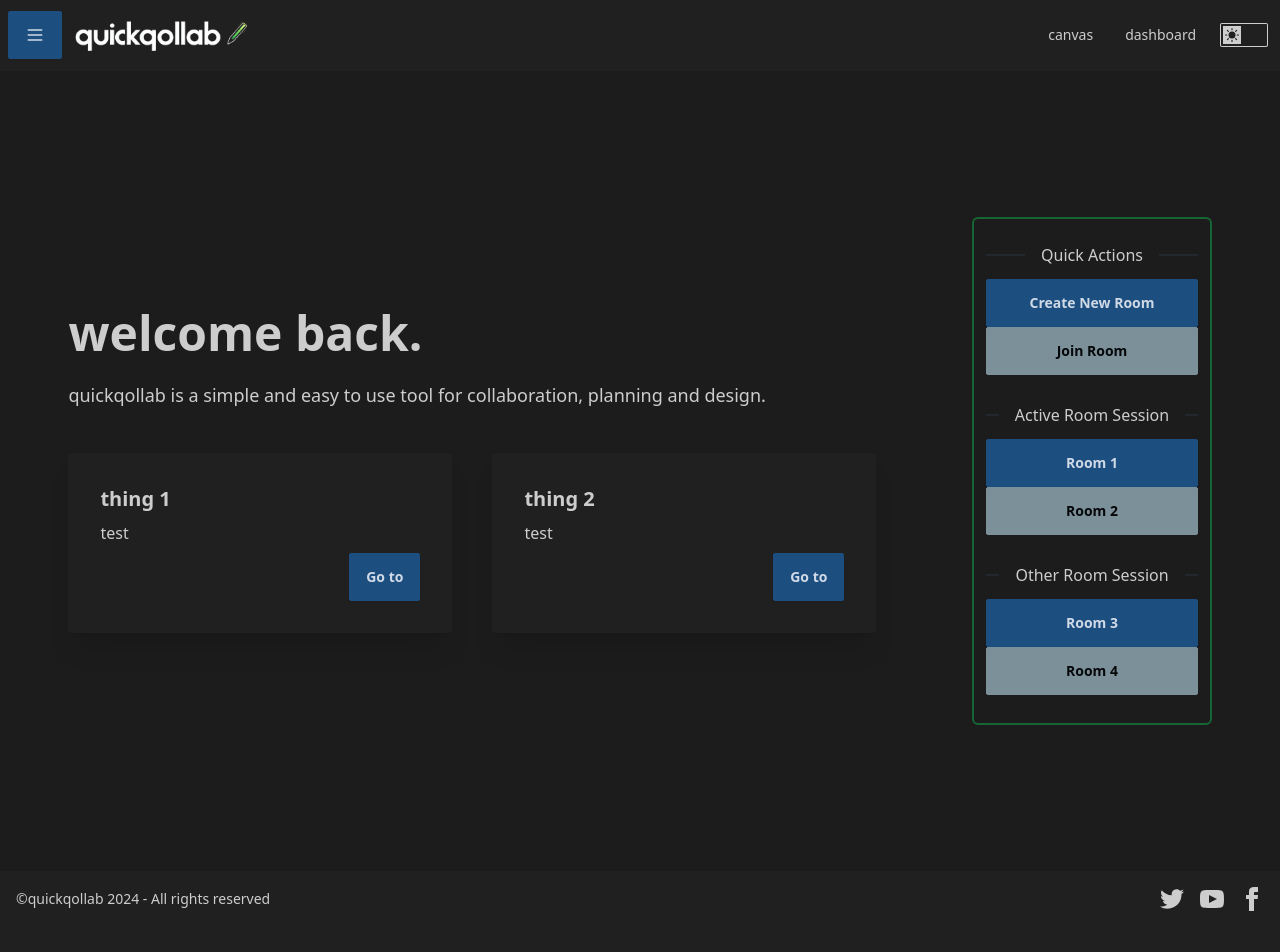
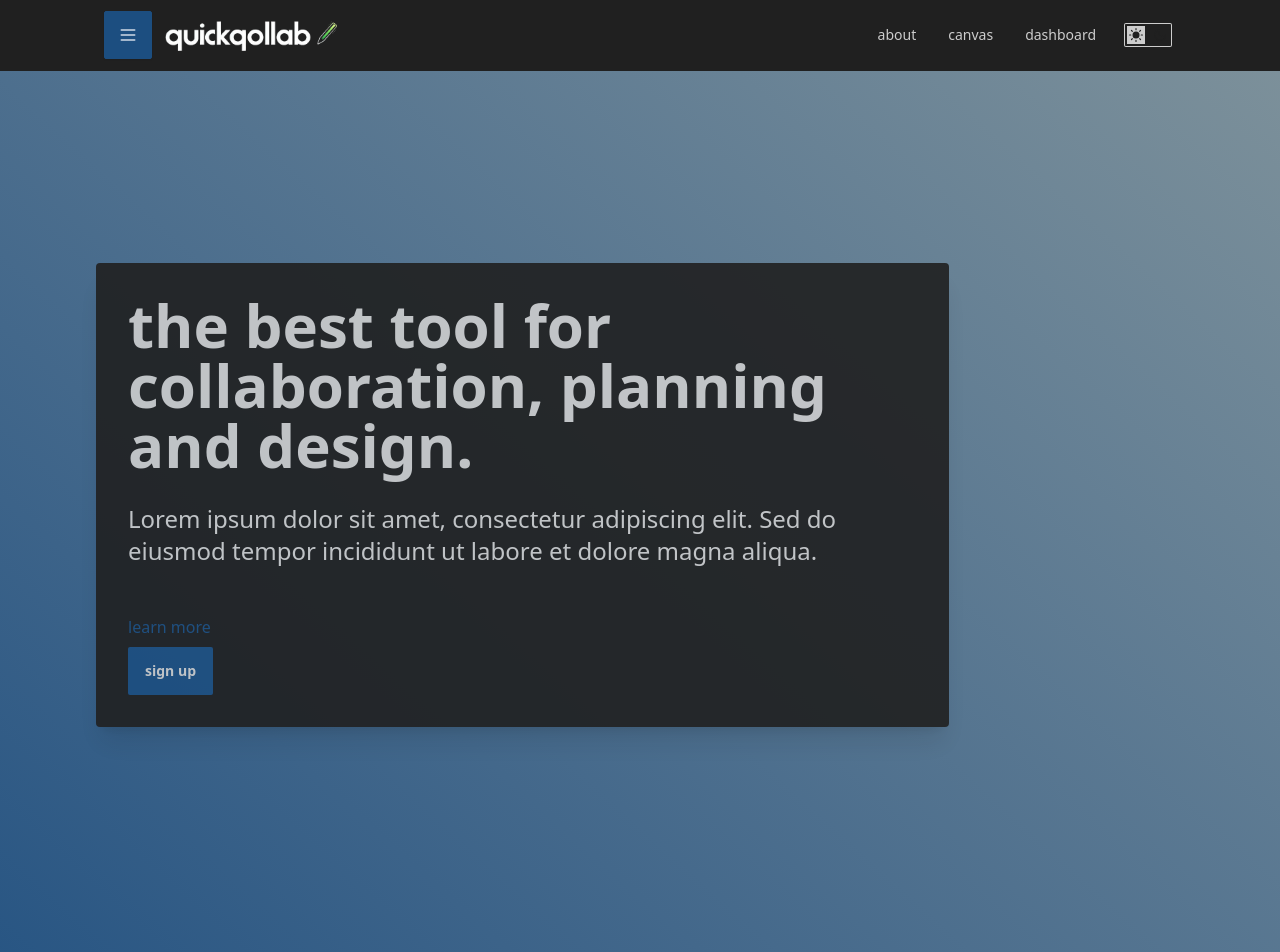
Before and after one commit to ryanshz/quickqollab, a React (Create React App) app: page / in a window 1280 px wide. Shown: the top 952 px of the page. Before the commit the page ends 927 px from the top, so only its background shows below. Built offline with nearby package versions, Linux system fonts and the light colour scheme.

Commit message:
changed alignment and color of header/footer, designed index page draft

```diff
--- a/src/components/ui/Footer.jsx
+++ b/src/components/ui/Footer.jsx
@@ -3,11 +3,11 @@ import { Link } from 'react-router-dom';
 
 const Footer = () => {
 	return (
-		<footer className='footer items-center p-4'>
-			<aside className='items-center grid-flow-col'>
+		<footer className='footer items-center p-4 bg-base-100'>
+			<aside className='items-center grid-flow-col ml-24'>
 				<p>&copy;quickqollab 2024 - All rights reserved</p>
 			</aside>
-			<nav className='grid-flow-col gap-4 md:place-self-center md:justify-self-end'>
+			<nav className='grid-flow-col gap-4 md:place-self-center md:justify-self-end mr-24'>
 				<Link to='/'>
 					<svg
 						xmlns='http://www.w3.org/2000/svg'
--- a/src/components/ui/Navbar.jsx
+++ b/src/components/ui/Navbar.jsx
@@ -4,16 +4,16 @@ import logo from '../../assets/logo.png';
 
 const Navbar = () => {
 	return (
-		<nav className="navbar">
+		<nav className="navbar bg-base-100">
 			<section className='flex-none'>
 				<div className="drawer">
 					<input id="my-drawer" type="checkbox" className="drawer-toggle" />
 					<div className="drawer-content">
-						<label htmlFor="my-drawer" className="btn btn-primary drawer-button">
+						<label htmlFor="my-drawer" className="btn btn-square btn-primary drawer-button ml-24">
 							<svg xmlns="http://www.w3.org/2000/svg" fill="none" viewBox="0 0 24 24" className="inline-block w-5 h-5 stroke-current"><path strokeLinecap="round" strokeLinejoin="round" strokeWidth="2" d="M4 6h16M4 12h16M4 18h16"></path></svg>
 						</label>
 					</div>
-					<div className="drawer-side">
+					<div className="drawer-side z-50">
 						<label htmlFor="my-drawer" aria-label="close sidebar" className="drawer-overlay"></label>
 						<ul className="menu p-4 w-80 min-h-full bg-primary">
 							<li><Link to="/">Profile</Link></li>
@@ -28,8 +28,9 @@ const Navbar = () => {
 					<img src={logo} alt="logo" className="w-48" />
 				</Link>
 			</section>
-			<section className="flex-none">
-				<ul className="menu menu-horizontal px-1">
+			<section className="flex-none mr-24">
+				<ul className="menu menu-horizontal ">
+				<li><Link to='/'>about</Link></li>
 					<li><Link to='/canvas/'>canvas</Link></li>
 					<li><Link to='/dashboard/'>dashboard</Link></li>
 				</ul>
--- a/src/pages/Index.jsx
+++ b/src/pages/Index.jsx
@@ -1,58 +1,38 @@
 import React from 'react';
+import { Link } from 'react-router-dom';
 
 function Home() {
   return (
-    <main>
-      <div className="hero min-h-screen bg-base-200">
-        <div className="hero-content flex-col lg:flex-row">
-          <div className="pr-20">
-            <h1 className="text-5xl font-bold">welcome back.</h1>
-            <p className="text-lg py-6">
-              quickqollab is a simple and easy to use tool for collaboration, planning and design.
-            </p>
+    <main className="min-h-screen h-fit flex flex-col justify-center items-start gap-64 bg-gradient-to-tr from-primary to-secondary">
+      <section className="card card-side w-2/3 bg-base-100 shadow-xl mt-48 ml-24 opacity-90">
+        <div className="card-body flex-1">
+          <p className="card-title text-6xl pb-5">the best tool for collaboration, planning and design.</p>
+          <p className="text-2xl pb-10">Lorem ipsum dolor sit amet, consectetur adipiscing elit. Sed do eiusmod tempor incididunt ut labore et dolore magna aliqua.</p>
+          <Link className="link link-hover text-primary">learn more</Link>
+          <div className="card-actions justify-left">
+            <Link className="btn btn-ghost bg-primary">sign up</Link>
+          </div>
+        </div>
+      </section>
 
-            <div className="flex flex-row gap-10 pt-5">
-              <div className="card w-96 bg-base-100 shadow-xl">
-                <div className="card-body">
-                  <h2 className="card-title">thing 1</h2>
-                  <p>test</p>
-                  <div className="card-actions justify-end">
-                    <button className="btn btn-primary">Go to</button>
-                  </div>
-                </div>
-              </div>
-
-              <div className="card w-96 bg-base-100 shadow-xl">
-                <div className="card-body">
-                  <h2 className="card-title">thing 2</h2>
-                  <p>test</p>
-                  <div className="card-actions justify-end">
-                    <button className="btn btn-primary">Go to</button>
-                  </div>
-                </div>
-              </div>
+      <section className='w-2/3 flex flex-row'>
+        <section className="w-2/3 card bg-base-100 shadow-xl mb-10 ml-24 opacity-90">
+          <div className="card-body flex-1">
+            <h2 className="card-title pb-5">want to know more about quickqollab? check our about page!</h2>
+            <div className="card-actions">
+              <Link className="btn btn-blcok bg-primary">about us</Link>
             </div>
           </div>
-
-          <div className="h-full w-1/5 flex flex-col p-3 border-2 border-green-800 rounded-md">
-            <div className="mb-4">
-              <div className="divider divider-neutral">Quick Actions</div>
-              <button className="btn btn-primary w-full">Create New Room</button>
-              <button className="btn btn-secondary w-full">Join Room</button>
-            </div>
-            <div className="mb-4">
-              <div className="divider divider-neutral">Active Room Session</div>
-              <button className="btn btn-primary w-full">Room 1</button>
-              <button className="btn btn-secondary w-full">Room 2</button>
-            </div>
-            <div className="mb-4">
-              <div className="divider divider-neutral">Other Room Session</div>
-              <button className="btn btn-primary w-full">Room 3</button>
-              <button className="btn btn-secondary w-full">Room 4</button>
+        </section>
+        <section className="w-fit card bg-base-100 shadow-xl mb-10 ml-24 opacity-90">
+          <div className="card-body flex-1">
+            <h2 className="card-title pb-5">returning?</h2>
+            <div className="card-actions">
+              <Link className="btn btn-blcok bg-primary">go to dashboard</Link>
             </div>
           </div>
-        </div>
-      </div>
+        </section>
+      </section>
     </main>
   );
 }
```
